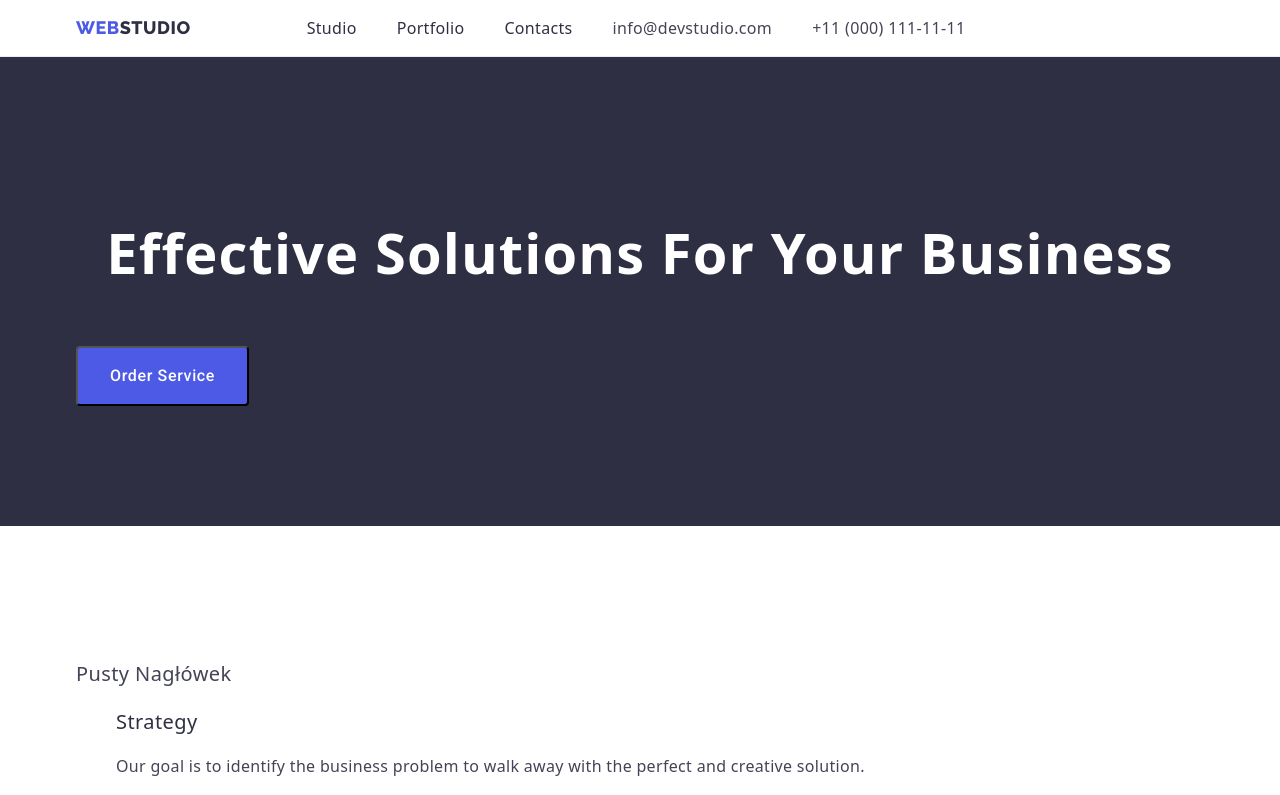
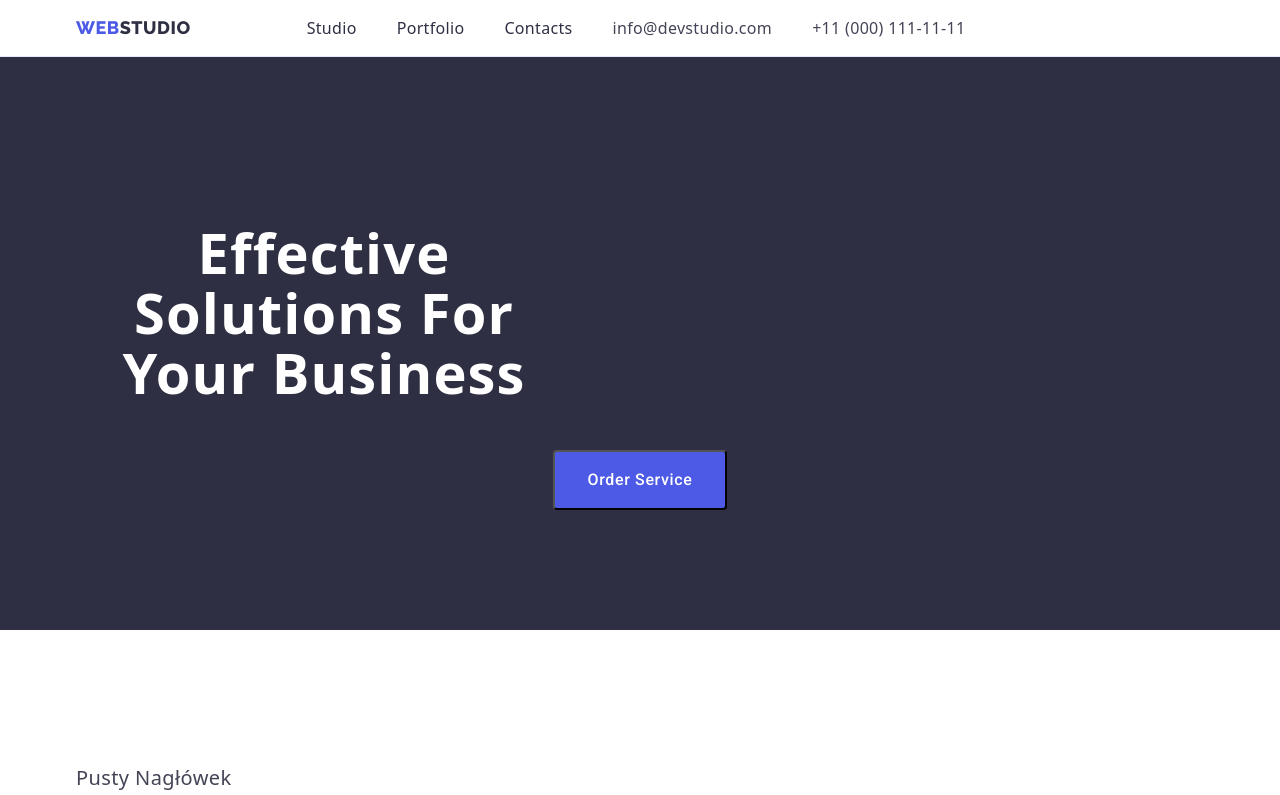
Before and after one commit to FilipDabrowski987/goit-markup-hw-03, a plain HTML site: page index.html in a window 1280 px wide. Shown: the top 795 px of the page. Drawn offline with nearby package versions, Linux system fonts and the light colour scheme.

Commit message:
Update styles.css

```diff
--- a/css/styles.css
+++ b/css/styles.css
@@ -44,6 +44,7 @@ color: var(--dark);
     line-height: 1.07;
     text-transform: capitalize;
     color: white;
+    padding: 188px 0;
 }
 
 h2 {
@@ -140,6 +141,8 @@ address {
     letter-spacing: 0.04em;
     padding: 16px 32px;
     border-radius: 4px;
+    display: block;
+    margin: 0 auto;
 }
 
 body > button {
@@ -234,6 +237,7 @@ footer {
     text-align: center;
     font-size: 56px;
     letter-spacing: 0.02em;
+    max-width: 496px;
 }
 
 .team{
```
